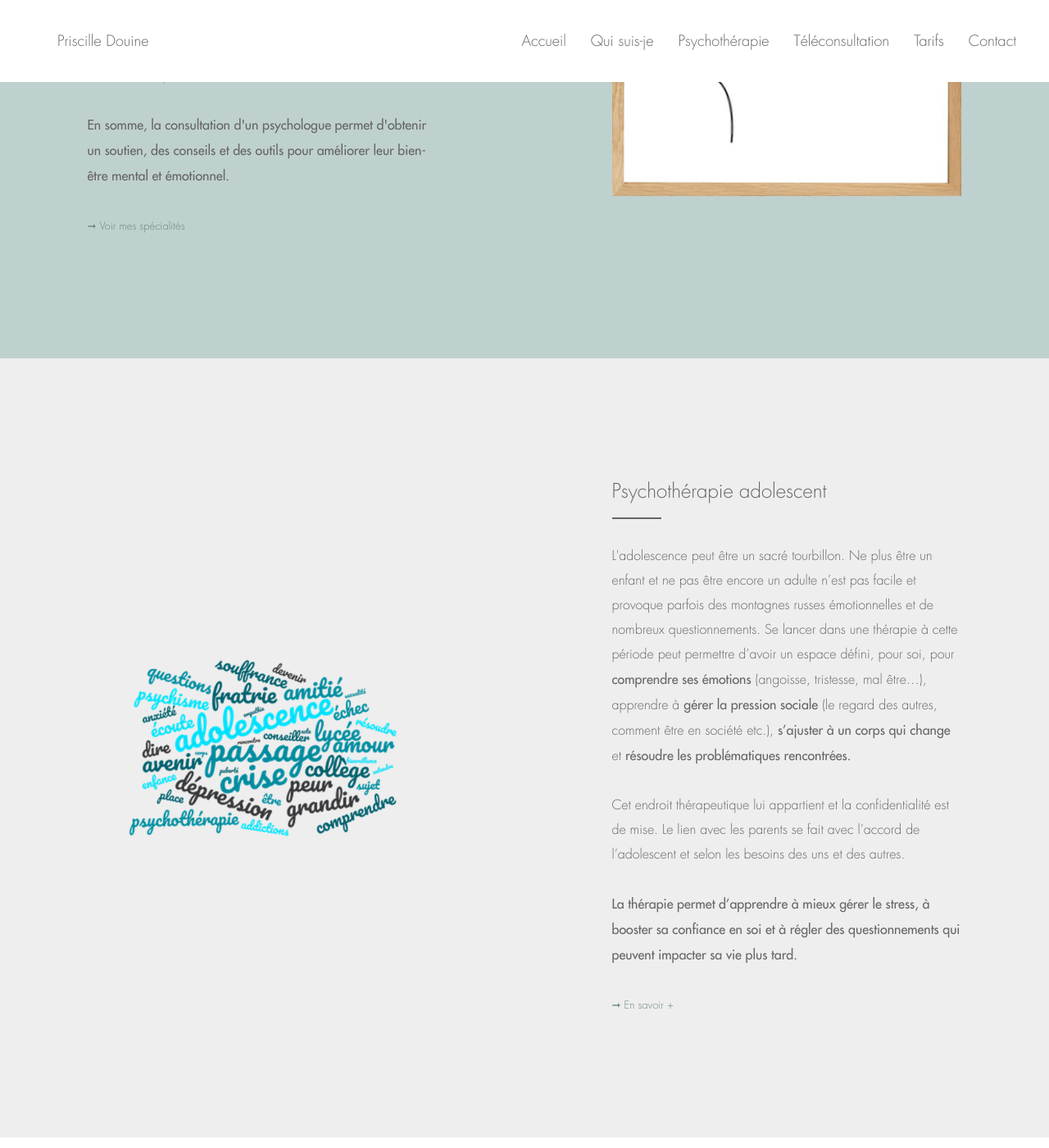
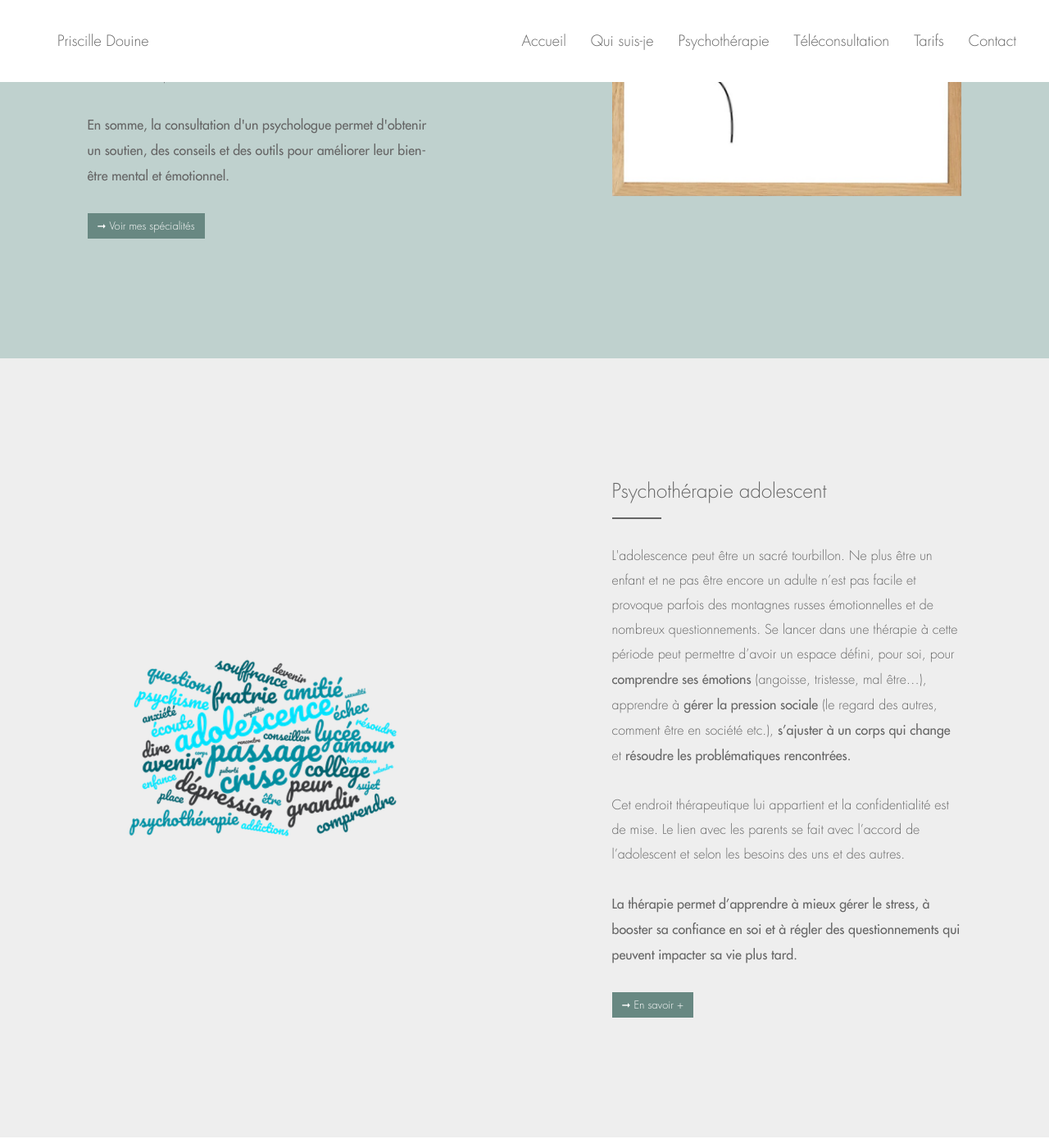
Before and after one commit to florentdouine/psychologue, a Jekyll site: the page built from psychoterapy.html, in a window 1280 px wide and 1400 px high, scrolled down 515 px. Shown: the whole window at 82% size. Built offline with Jekyll 4.4.1, drawn with Linux system fonts in a browser that asks for light colours.

Commit message:
To complete

```diff
--- a/_sass/_component.scss
+++ b/_sass/_component.scss
@@ -1,29 +1,19 @@
 .button {
-    padding: 12px 0px;
+    padding: 12px 12px;
     line-height: 15px;
     cursor: pointer;
     transition: all 0.3s ease 0s;
     white-space: nowrap;
     text-align: center;
-    max-width: 200px;
-    display: flex;
+    display: inline-block;
     justify-content: center;
-    width: 100%;
+    width: 200px;
 }
 
-.button.button-arrowed:hover::after {
-    left: 25px;
-}
-
-.button.button-arrowed::after {
-    content: "";
-    width: 35px;
-    height: 12px;
-    display: inline-block;
-    position: relative;
-    left: 10px;
-    background-image: url("/images/arrow-white.png");
-    transition: all 0.3s ease 0s;
+.button-small {
+    padding: 8px 12px;
+    font-size: $font-size-small;
+    width: inherit;
 }
 
 .button-accented {
--- a/_sass/pages/_home.scss
+++ b/_sass/pages/_home.scss
@@ -5,9 +5,10 @@
 }
 
 #home-illustration {
-    background-image: url("/images/20230924_150957.jpg");
+    background-image: url("/images/bureau.png");
     background-repeat: no-repeat;
     background-size: cover;
+    background-position: center;
     display: flex;
 }
 
--- a/index.html
+++ b/index.html
@@ -70,6 +70,7 @@ order: 1
                 La prise de RDV est obligatoire et peut se faire directement sur mon agenda en ligne : <br/>
                 <br/>
                 <a href="https://www.pagesjaunes.fr/pros/54602444" class="button button-accented">Prendre RDV</a><br/>
+                <br/>
                 Les téléconsultations peuvent se faire sur d’autres plages horaires, contactez-moi directement pour que nous en discutions.<br/>
                 <br/>
                 <i>Toute séance peut être déplacée ou annulée 48h à l'avance.<br/>
--- a/psychoterapy.html
+++ b/psychoterapy.html
@@ -16,7 +16,7 @@ order: 3
                 <br/>
                 <strong>En somme, la consultation d'un psychologue permet d'obtenir un soutien, des conseils et des outils pour améliorer leur bien-être mental et émotionnel.</strong><br/>
                 <br/>
-                <a href="{% link whoami.html %}"><small>➞ Voir mes spécialités</small></a>
+                <a href="{% link whoami.html %}" class="button button-accented button-small">➞ Voir mes spécialités</a>
             </p>
         </div>
     </div>
@@ -38,7 +38,7 @@ Cet endroit thérapeutique lui appartient et la confidentialité est de mise. Le
 <br/>
 <strong>La thérapie permet d’apprendre à mieux gérer le stress, à booster sa confiance en soi et à régler des questionnements qui peuvent impacter sa vie plus tard.</strong><br/>
 <br/>
-<a href="https://www.filsantejeunes.com/c-est-quoi-aller-voir-un-psy-5984" target="_blank"><small>➞ En savoir +</small></a>
+<a href="https://www.filsantejeunes.com/c-est-quoi-aller-voir-un-psy-5984" target="_blank" class="button button-accented button-small">➞ En savoir +</a>
             </p>
         </div>
     </div>
--- a/whoami.html
+++ b/whoami.html
@@ -8,7 +8,7 @@ order: 2
 <section class="row section-col-light">
     <div class="col-md-6">
         <div id="whoami-photo-container">
-            <img src="/images/20230524_124938.jpg" class="cmp-full-col-img" alt="">
+            <img src="/images/cadre-Pris-wood-border.png" class="cmp-full-col-img" alt="">
         </div>
     </div>
 
```
Also changed, not shown: other parts of whoami.html (+1 -1 lines), images/arrow-min.png (deleted), images/contact.png (added), images/mock_1.webp (deleted), images/plant.webp (added), 4 other files.
